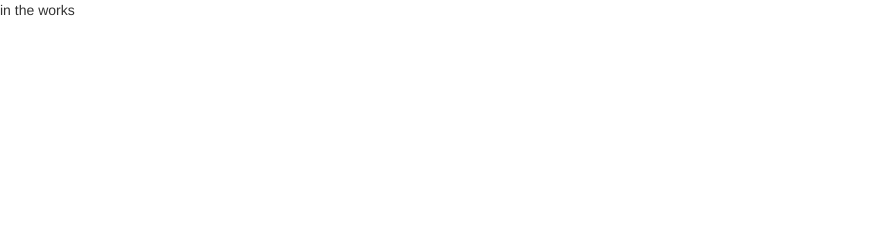
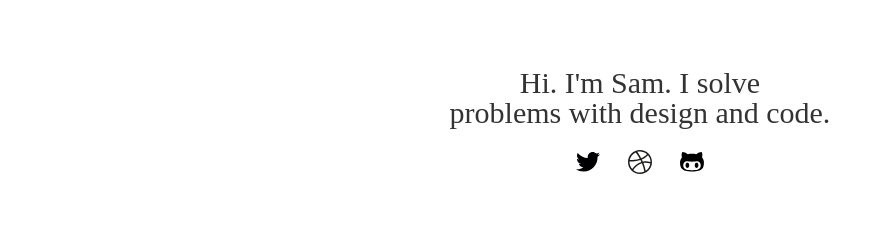
Before and after one commit to samueldrozdov/samueldrozdov-2016, a plain HTML site: page index.html in a window 1280 px wide. Shown: the whole page, without its empty margins (0-892 px from the left). Drawn offline with Linux system fonts and the light colour scheme.

Commit message:
Add a bit

```diff
--- a/index.html
+++ b/index.html
@@ -23,19 +23,42 @@
   <!-- <script src="js/jquery.easing.min.js"></script> -->
   <script src="js/tabcontent.js" type="text/javascript"></script>
 
-
-
   <!-- JS -->
   <script type="text/javascript" src="js/main.js"></script>
 
+  <meta name="viewport" content="width=device-width, initial-scale=1, maximum-scale=1, user-scalable=no">
 
-  <!--[if lt IE 9]>
-  <![endif]-->
+  <style>
+  .jumbotron {
+    text-align: center;
+    background-color: white;
+  }
+  .social-icon {
+    width: 24px;
+    margin: 12px;
+    cursor: pointer;
+  }
+  .social-icon:hover {
+  }
+  </style>
 
 </head>
 
-<body>
-in the works
+<body class="container">
+    <div class="jumbotron">
+      <h2>Hi. I'm Sam. I solve</br>problems with design and code.</h2>
+      <div>
+        <a href="https://twitter.com/SamuelDrozdov">
+          <img class="social-icon" src="imgs/twitter.svg" alt="twitter">
+        </a>
+        <a href="https://dribbble.com/droz">
+          <img class="social-icon" src="imgs/dribbble.svg" alt="dribbble">
+        </a>
+        <a href="https://github.com/sdrozzy">
+          <img class="social-icon" src="imgs/github.svg" alt="github">
+        </a>
+      </div>
+    </div>
 </body>
 
 
```
Also changed, not shown: imgs/SDLogo.svg (added), imgs/dribbble.svg (added), imgs/github.svg (added), imgs/twitter.svg (added).
